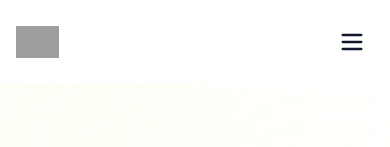
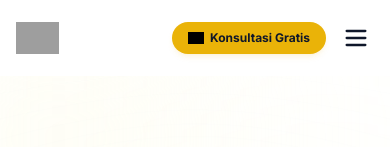
Before and after one commit to Dikaabona/Landing-Page, a React (Vite) app: page / in a window 390 px wide. Shown: the top 147 px of the page. Built offline with nearby package versions, Linux system fonts and the light colour scheme; grey boxes are pictures that could not be loaded.

Commit message:
feat: Improve UI responsiveness and spacing
Adjusts the mobile navbar to include a call-to-action button and improves the horizontal scrolling behavior and item sizing in the `LivestreamSetup` and `ShortVideos` components for better visual appeal and usability across different screen sizes.

```diff
--- a/components/LivestreamSetup.tsx
+++ b/components/LivestreamSetup.tsx
@@ -57,13 +57,13 @@ const LivestreamSetup: React.FC = () => {
           <div
             ref={scrollRef}
             onScroll={handleScroll}
-            className="flex overflow-x-auto snap-x snap-mandatory scrollbar-hide -mx-4 px-4"
+            className="flex overflow-x-auto snap-x snap-mandatory scrollbar-hide -mx-4 px-8"
             style={{ scrollbarWidth: 'none', msOverflowStyle: 'none' }}
           >
             {setupImages.map((img, idx) => (
               <div
                 key={idx}
-                className="flex-shrink-0 w-full md:w-1/2 lg:w-1/3 snap-start px-2 sm:px-4"
+                className="flex-shrink-0 w-[75%] md:w-1/2 lg:w-1/3 snap-center px-2 sm:px-4"
               >
                 <div className="relative aspect-[9/16] overflow-hidden bg-slate-50 shadow-lg rounded-[32px] border border-slate-100 group">
                   <img
--- a/components/Navbar.tsx
+++ b/components/Navbar.tsx
@@ -123,10 +123,19 @@ const Navbar: React.FC = () => {
             </a>
           </div>
 
-          <div className="md:hidden flex items-center">
+          <div className="md:hidden flex items-center space-x-3">
+            <a
+              href={rightLink.href}
+              target="_blank"
+              rel="noopener noreferrer"
+              className="bg-yellow-500 text-slate-900 px-4 py-2 rounded-full font-bold text-xs hover:bg-yellow-600 transition-all shadow-md shadow-yellow-500/10 flex items-center gap-1.5"
+            >
+              <img src={brandIconUrl} alt="" className="h-3 w-auto object-contain brightness-0" />
+              {rightLink.name}
+            </a>
             <button
               onClick={() => setIsOpen(!isOpen)}
-              className="text-slate-900 p-2"
+              className="text-slate-900 p-1"
             >
               {isOpen ? <X size={28} /> : <Menu size={28} />}
             </button>
--- a/components/ShortVideos.tsx
+++ b/components/ShortVideos.tsx
@@ -51,13 +51,13 @@ const ShortVideos: React.FC = () => {
           <div
             ref={scrollRef}
             onScroll={handleScroll}
-            className="flex overflow-x-auto snap-x snap-mandatory scrollbar-hide gap-0"
+            className="flex overflow-x-auto snap-x snap-mandatory scrollbar-hide px-8"
             style={{ scrollbarWidth: 'none', msOverflowStyle: 'none' }}
           >
             {videos.map((id, index) => (
               <div
                 key={index}
-                className="flex-shrink-0 w-full sm:w-1/2 lg:w-1/3 snap-start px-3"
+                className="flex-shrink-0 w-[75%] sm:w-1/2 lg:w-1/3 snap-center px-3"
               >
                 <div className="group relative aspect-[9/16] bg-slate-900 rounded-[32px] overflow-hidden shadow-xl transition-all duration-500 border border-slate-100">
                   {/* Overlay shadow for depth */}
```
